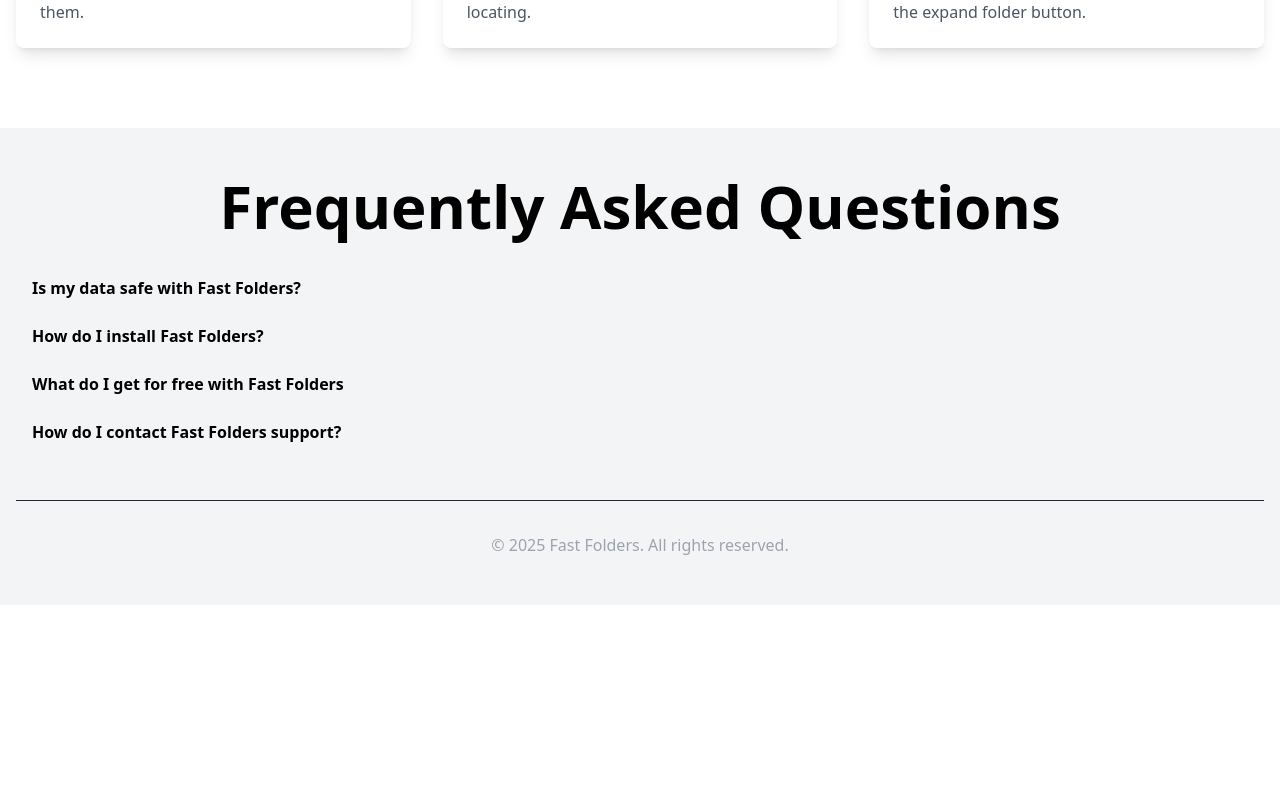
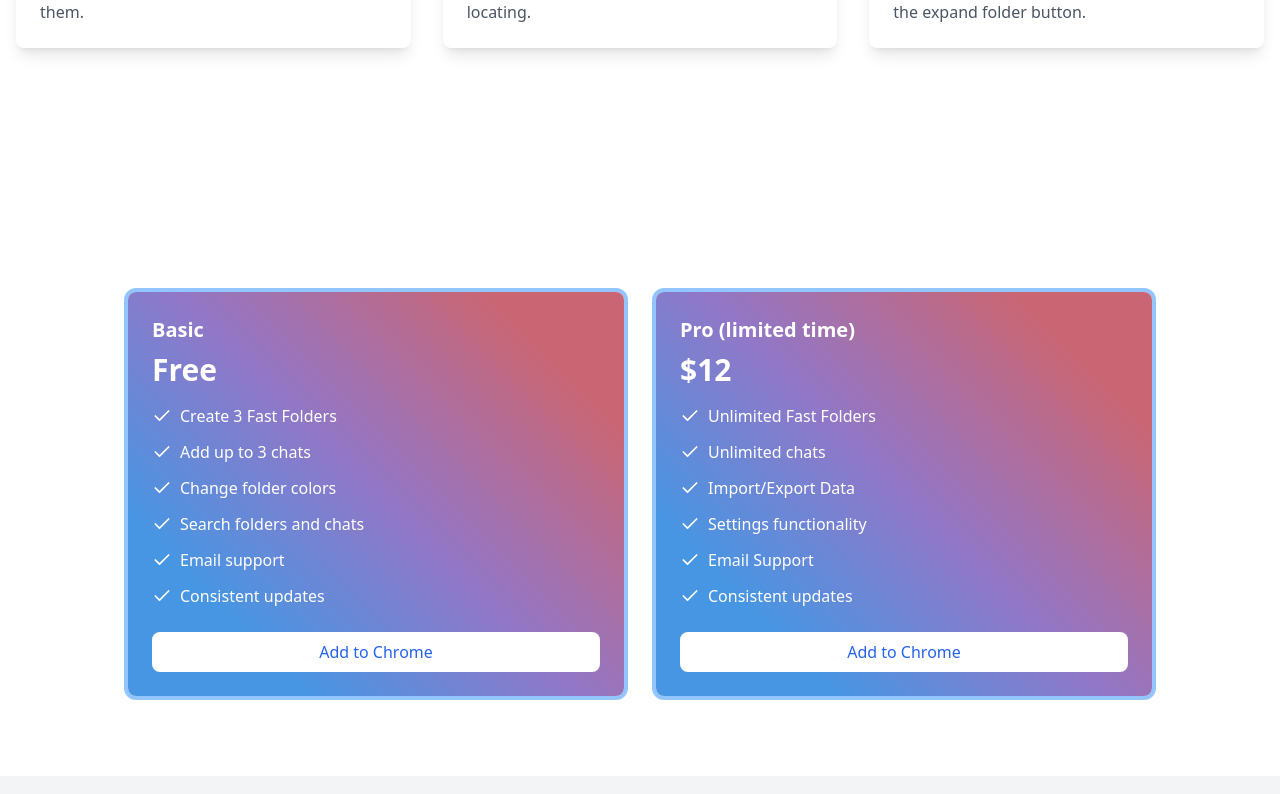
Before and after one commit to SJ-209/fast-folders-lp2, a React (Vite) app: page / in a window 1280 px wide. Shown: the part 1726-2520 px from the top of the page. Before the commit the page ends 2331 px from the top, so only its background shows below. Built offline with nearby package versions, Linux system fonts and the light colour scheme.

Commit message:
price plan update

```diff
--- a/src/App.jsx
+++ b/src/App.jsx
@@ -15,7 +15,7 @@ function App() {
       <Header />
       <HeroSection />
       <FeaturesSection />
-      {/* <PricingSection />
+      <PricingSection />
       {/* <ScrollingReviews /> */}
       {/* <SecuritySection /> */}
       <Footer />
--- a/src/components/PricingSection.jsx
+++ b/src/components/PricingSection.jsx
@@ -4,7 +4,7 @@ import { Check } from 'lucide-react';
 function PricingCard({ title, price, features, buttonText, highlighted }) {
   return (
     <div className={`p-6 rounded-lg ${highlighted
-      ? 'bg-blue-600 text-white ring-4 ring-blue-300'
+      ? 'bg-[linear-gradient(45deg,_#4796e3_20%,_#9177c7_50%,_#ca6673_85%)]  text-white ring-4 ring-blue-300'
       : 'bg-white shadow-lg'
       }`}>
       <h3 className="text-xl font-bold mb-2">{title}</h3>
@@ -20,12 +20,18 @@ function PricingCard({ title, price, features, buttonText, highlighted }) {
           </li>
         ))}
       </ul>
+      <a
+        href="https://chromewebstore.google.com/detail/fast-folders-the-ultimate/dgmakhnmibfdnkhopleclbfmfncdmfhf"
+        target="_blank" // Opens in a new tab
+        rel="noopener noreferrer" // Security best practice
+          >
       <button className={`w-full py-2 rounded-lg ${highlighted
         ? 'bg-white text-blue-600 hover:bg-gray-100'
         : 'bg-blue-600 text-white hover:bg-blue-700'
         }`}>
         {buttonText}
       </button>
+        </a>
     </div>
   );
 }
@@ -35,28 +41,31 @@ function PricingSection() {
     <section id="pricing" className="py-20 bg-gray-80 text-white">
       <div className="container mx-auto px-4">
         <h2 className="text-3xl font-bold text-center mb-12">Simple, Transparent Pricing</h2>
-        <div className="grid md:grid-cols-3 gap-8 max-w-5xl mx-auto">
+        <div className="grid md:grid-cols-2 gap-8 max-w-5xl mx-auto">
           <PricingCard
             title="Basic"
             price="Free"
             features={[
               "Create 3 Fast Folders",
               "Add up to 3 chats",
+              "Change folder colors",
               "Search folders and chats",
-              "Email support"
+              "Email support",
+              "Consistent updates"
             ]}
             buttonText="Add to Chrome"
-            highlighted={false}
+            highlighted={true}
           />
           <PricingCard
             title="Pro (limited time)"
-            price="$25"
+            price="$12"
             features={[
               "Unlimited Fast Folders",
               "Unlimited chats",
               "Import/Export Data",
               "Settings functionality",
-              "Email Support"
+              "Email Support",
+              "Consistent updates"
             ]}
             buttonText="Add to Chrome"
             highlighted={true}
```
Also changed, not shown: 3 other files (tests, documents, lock files or other folders).
